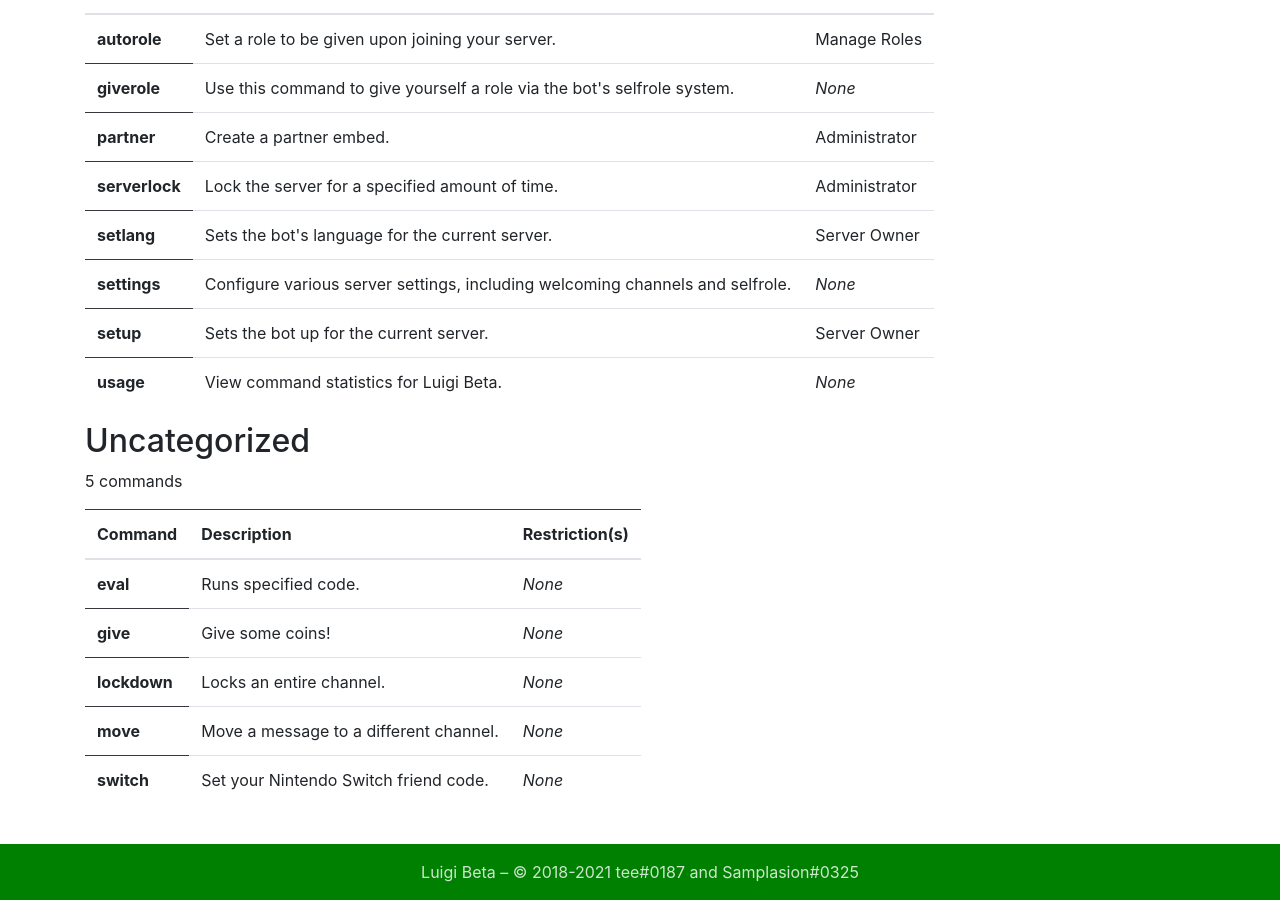
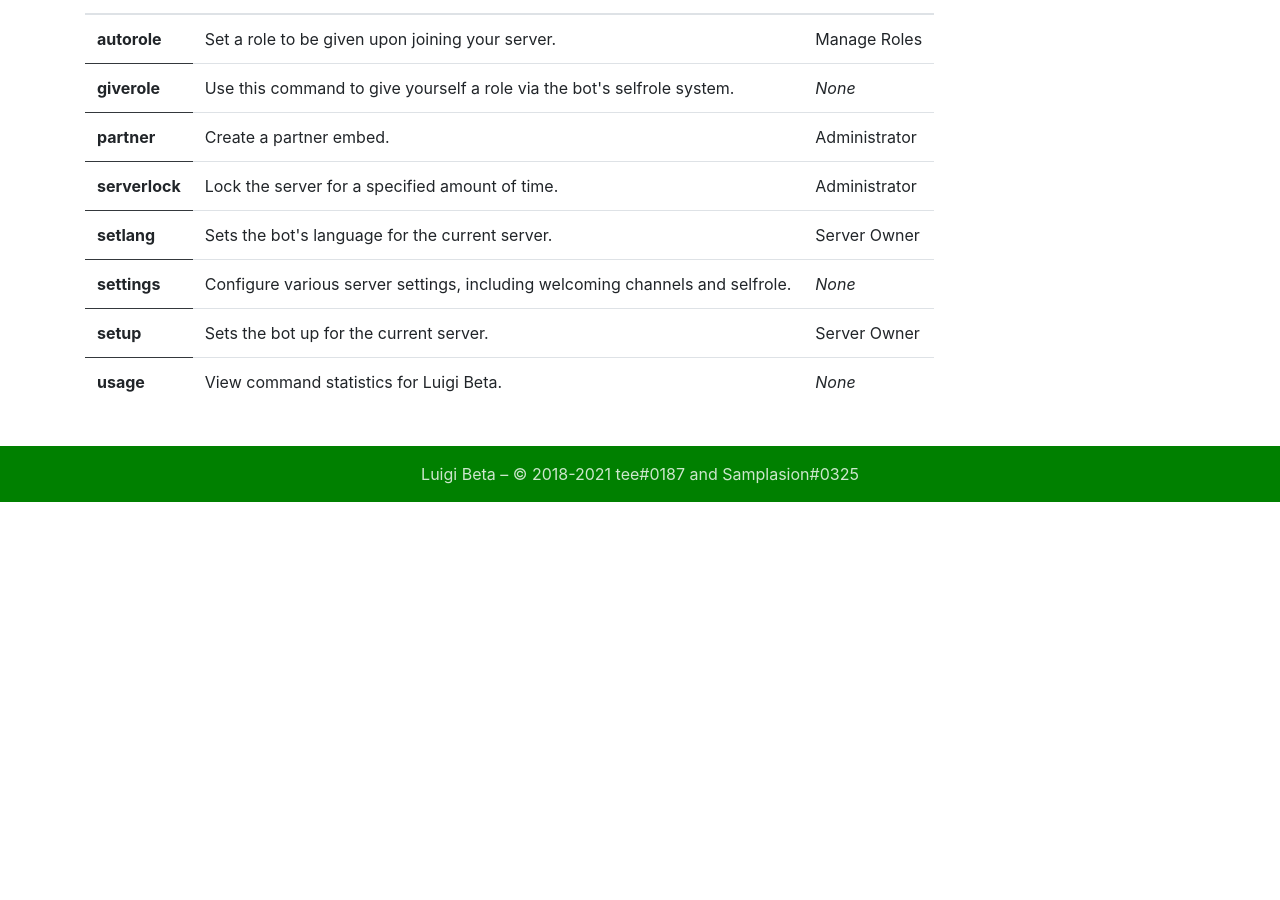
Before and after one commit to luigibeta/luigibeta.github.io, a Jekyll site: the page built from commands.html, in a window 1280 px wide and 900 px high, scrolled down 3372 px. Built offline with Jekyll 4.4.1, drawn with Linux system fonts in a browser that asks for light colours; nearby versions of some CDN libraries; a style sheet for code colours, icons or effects is not loaded; after the commit the page ends 3874 px from its top, so only the background shows below that.

Commit message:
Removed several commands

```diff
--- a/_data/commands.yml
+++ b/_data/commands.yml
@@ -26,15 +26,6 @@
 - name: usage
   description: View command statistics for Luigi Beta.
   category: Server Configuration
-- name: eval
-  description: Runs specified code.
-  category: Uncategorized
-- name: move
-  description: Move a message to a different channel.
-  category: Uncategorized
-- name: lockdown
-  description: Locks an entire channel.
-  category: Uncategorized
 - name: amiibo
   description: Use this convienent search function to find any released amiibo.
   category: Gaming
@@ -86,9 +77,6 @@
   category: Fun
 - name: piglatin
   description: Translates something to Pig Latin.
-- name: give
-  description: Give some coins!
-  category: Uncategorized
 - name: setup
   description: Sets the bot up for the current server.
   category: Server Configuration
@@ -146,9 +134,6 @@
   description: Delete a specified amount of messages.
   category: Moderation
   restriction: Manage Messages
-- name: switch
-  description: Set your Nintendo Switch friend code.
-  category: Uncategorized
 - name: warn
   description: Warn a specified member.
   category: Moderation
```
